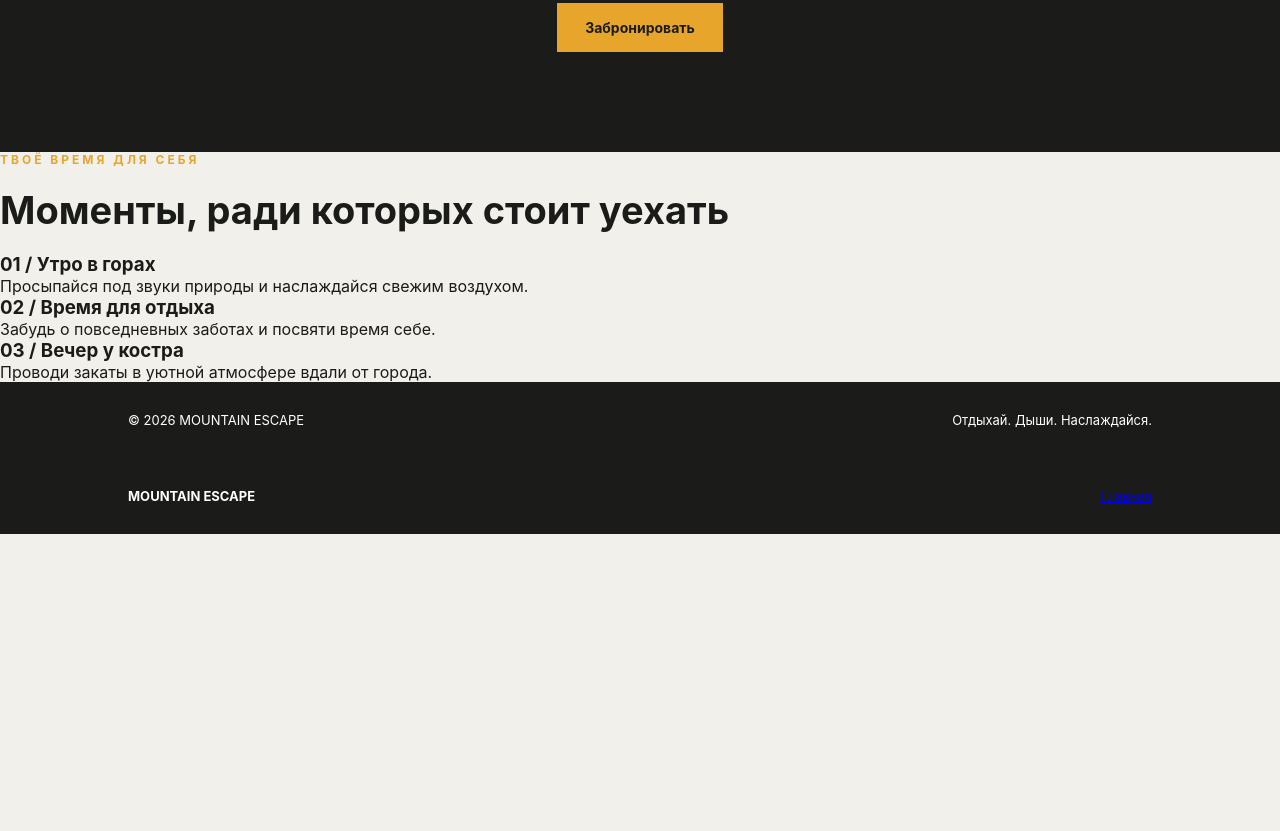
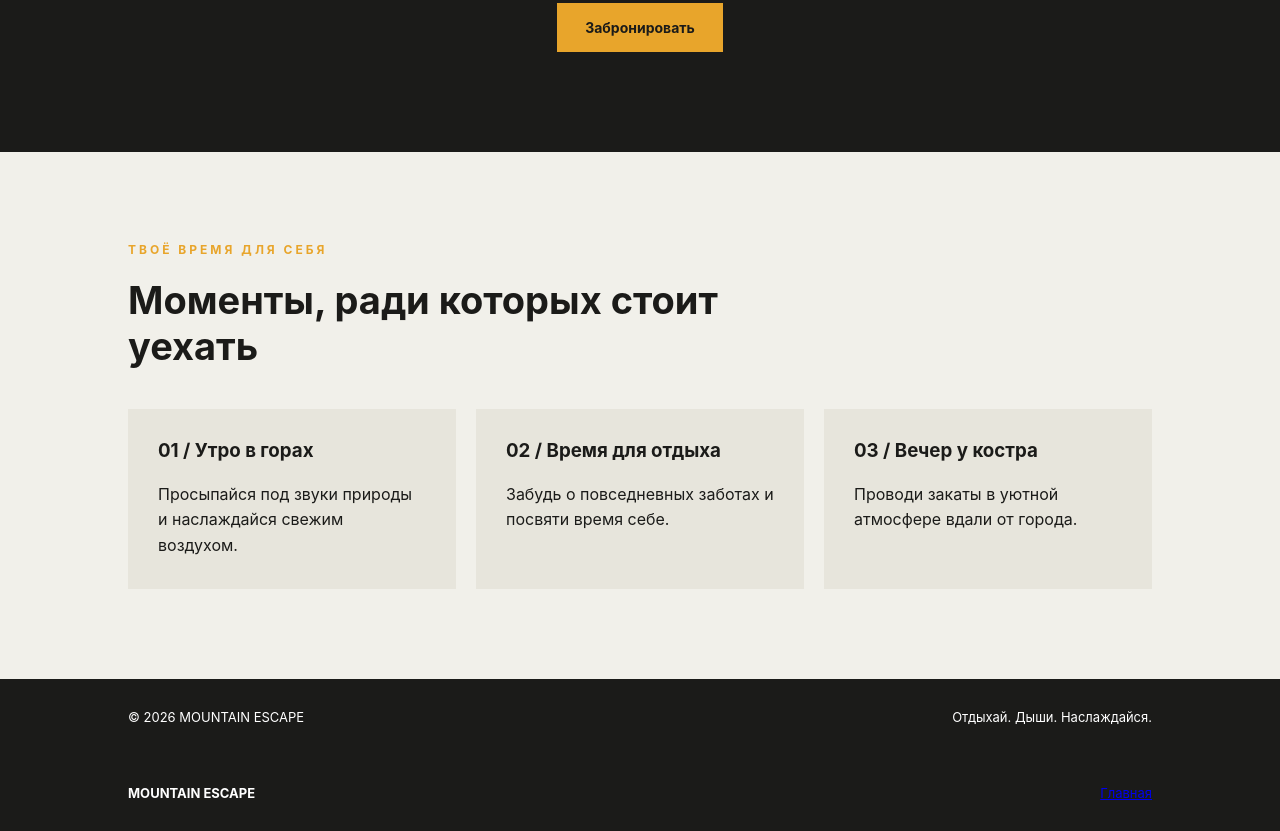
Before and after one commit to rsxnkz/Mountain-escape, a plain HTML site: page index.html in a window 1280 px wide. Shown: the part 1714-2545 px from the top of the page. Before the commit the page ends 2248 px from the top, so only its background shows below. Drawn offline with Linux system fonts and the light colour scheme.

Commit message:
Обновлены стили сайта

```diff
--- a/style.css
+++ b/style.css
@@ -296,3 +296,40 @@ footer {
     justify-content: space-between;
     font-size: 13px;
 }
+
+/* НОВЫЙ БЛОК */
+
+.moments {
+    padding: 90px 10%;
+}
+
+.moments h2 {
+    max-width: 600px;
+    margin-bottom: 40px;
+}
+
+.moments-cards {
+    display: grid;
+    grid-template-columns: repeat(3, 1fr);
+    gap: 20px;
+}
+
+.moments-cards div {
+    background: #E7E5DC;
+    padding: 30px;
+    min-height: 180px;
+}
+
+.moments-cards h3 {
+    margin-bottom: 20px;
+}
+
+.moments-cards p {
+    line-height: 1.6;
+}
+
+@media (max-width: 768px) {
+    .moments-cards {
+        grid-template-columns: 1fr;
+    }
+}
```
